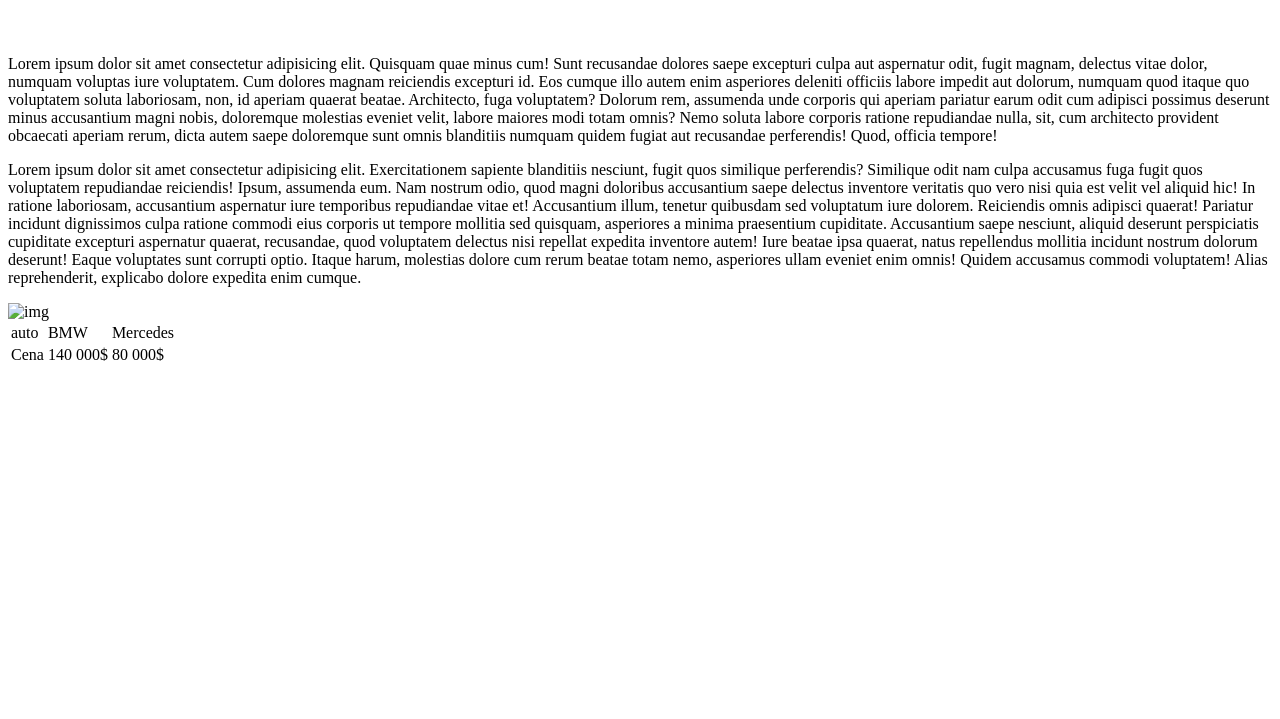
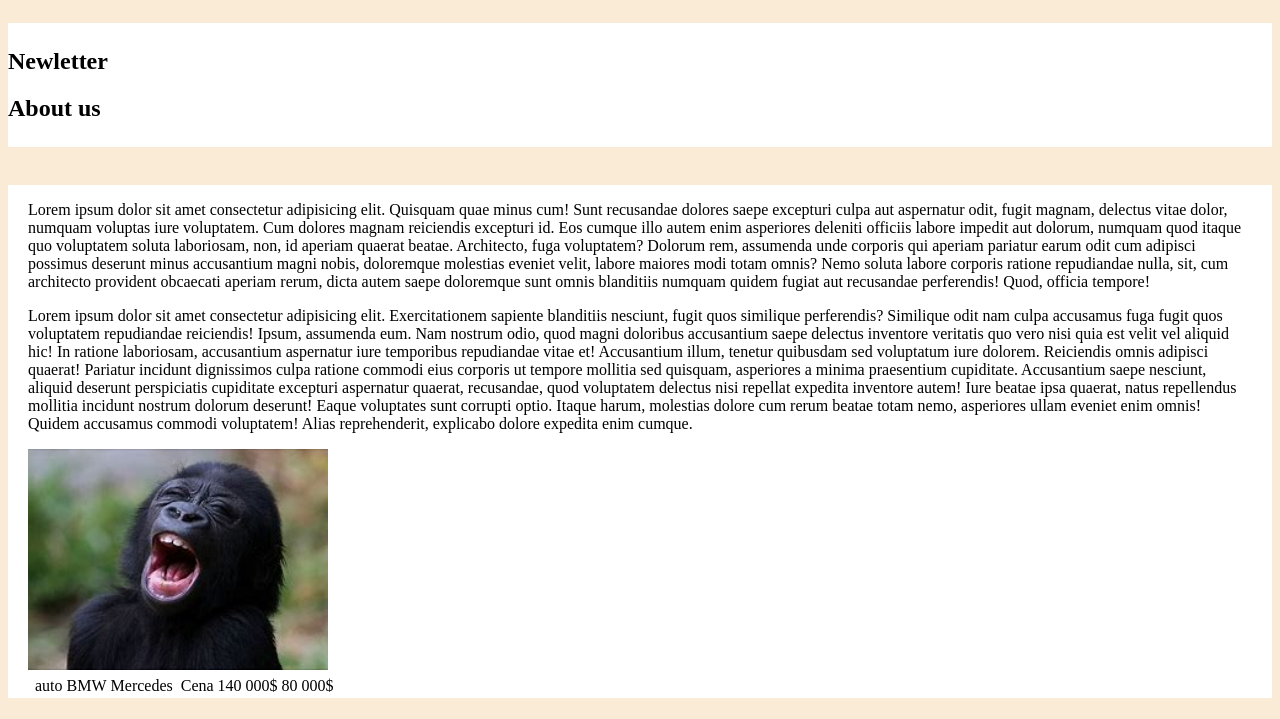
Before and after one commit to pavelvanis/13.10.Test, a plain HTML site: page index.html in a window 1280 px wide. Shown: the part 81-800 px from the top of the page. Drawn offline with Linux system fonts and the light colour scheme.

Commit message:
index + style update

```diff
--- a/index.html
+++ b/index.html
@@ -13,8 +13,8 @@
     <h1>Heading</h1>
 
     <menu>
-        <a href="newsletter.html"></a>
-        <a href="aboutUs.html"></a>
+        <a href="newsletter.html"><h2>Newletter</h2></a>
+        <a href="aboutUs.html"><h2>About us</h2></a>
     </menu>
 
     <main>
@@ -30,19 +30,19 @@
             Eaque voluptates sunt corrupti optio. Itaque harum, molestias dolore cum rerum beatae totam nemo, asperiores ullam eveniet enim omnis! Quidem accusamus commodi voluptatem! Alias reprehenderit, explicabo dolore expedita enim cumque.
         </p>
 
-    <img src="img.jfif" alt="img">
+    <img src="img/img.jfif" alt="img">
 
     <table>
-        <tr>
+        <th>
             <td>auto</td>
             <td>BMW</td>
             <td>Mercedes</td>
-        </tr>
-        <tr>
+        </th>
+        <th>
             <td>Cena</td>
             <td>140 000$</td>
             <td>80 000$</td>
-        </tr>
+        </th>
     </table>
 
     </main>
--- a/style.css
+++ b/style.css
@@ -2,10 +2,31 @@ body {
     display: flex;
     flex-direction: column;
     align-items: center;
+    background-color: antiquewhite;
 }
+
 
 menu {
     flex-direction: row;
     width: 100%;
     justify-content: center;
+    background-color: white;
+    margin-bottom: 3%;
+    padding: 5px 0;
 }
+
+a {
+    text-decoration: none;
+    color: black;
+
+}
+
+main {
+    background-color: white;
+    margin: unset;
+    padding: 0 20px;
+}
+
+img {
+    width: 300px;
+}
```
